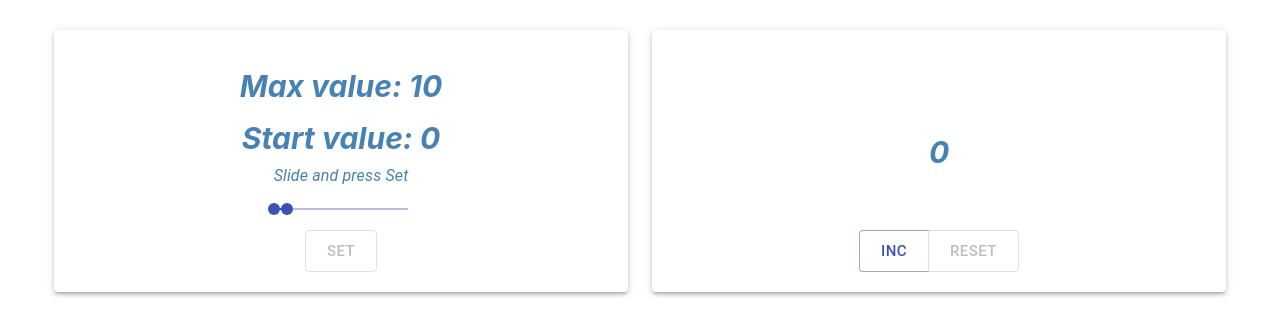
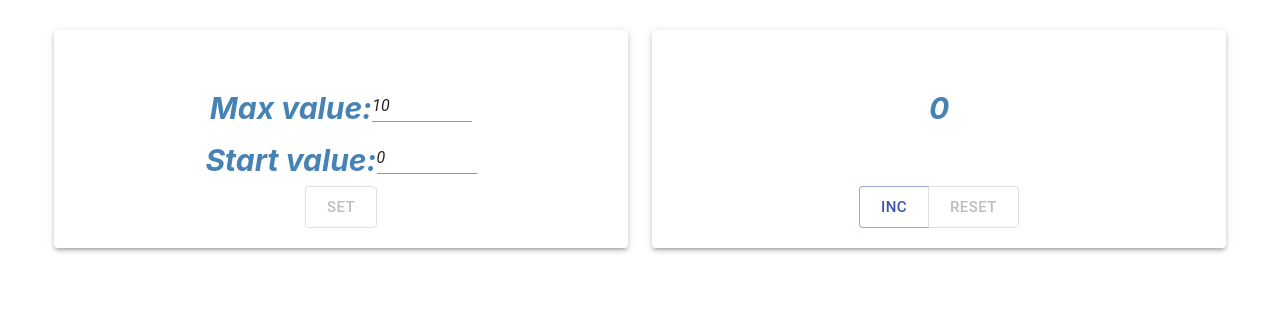
Before and after one commit to EugeneMorash/counter-redux, a React (Create React App) app: page / in a window 1280 px wide. Shown: the top 336 px of the page. Built offline with nearby package versions, Linux system fonts and the light colour scheme.

Commit message:
build with slider

```diff
--- a/src/components/CountBlock.tsx
+++ b/src/components/CountBlock.tsx
@@ -35,10 +35,16 @@ export function CountBlock() {
         }
     }
 
+    const isTextRed =
+        counter.maxValue === counter.count ||
+        counter.maxValue <= counter.startValue ||
+        counter.startValue < 0 ||
+        counter.maxValue <= 0
+
     return (
         <Box className={classes.box}>
             <Box
-                style={(counter.count === counter.maxValue || counter.startValue === counter.maxValue) ? {color: "red"} : {}}>
+                style={(isTextRed) ? {color: "red"} : {color: 'steelblue'}}>
                 <p>{getCondition()}</p>
             </Box>
             <ButtonGroup disableElevation
--- a/src/components/SetBlock.tsx
+++ b/src/components/SetBlock.tsx
@@ -1,12 +1,12 @@
-import React from 'react';
+import React, {ChangeEvent} from 'react';
 import {useDispatch, useSelector} from "react-redux";
 import {AppRootStateType} from "../redux/store";
-import {changeSettingsAC, CounterType, setCountAC} from "../redux/state-reducer";
+import {changeSettingsAC, CounterType, setMaxValueAC, setStartValueAC} from "../redux/state-reducer";
 import {useStyles} from "../components/Styles";
 import Button from "@material-ui/core/Button";
-import RangeSlider from "./Slider";
 import Box from '@material-ui/core/Box';
 import {Dispatch} from "redux";
+import {TextField} from "@material-ui/core";
 
 export function SetBlock() {
 
@@ -18,26 +18,54 @@ export function SetBlock() {
 
     const dispatch = useDispatch<Dispatch>()
 
+    const isSetDisable =
+        counter.maxValue <= counter.startValue ||
+        counter.startValue < 0 ||
+        counter.maxValue <= 0 ||
+        !counter.isSettings
+
+    const checkValidValue = (value: number) => {
+        const checkLimits = counter.maxValue <= counter.startValue
+        return {backgroundColor: (value < 0 || checkLimits) ? 'red' : ''}
+    };
+
+
+    const onStartChangeValue = (e: ChangeEvent<HTMLInputElement>) => {
+        dispatch(setStartValueAC(Number(e.currentTarget.value)))
+        dispatch(changeSettingsAC(true))
+    };
+
+    const onMaxChangeValue = (e: ChangeEvent<HTMLInputElement>) => {
+        dispatch(setMaxValueAC(Number(e.currentTarget.value)))
+        dispatch(changeSettingsAC(true))
+    };
 
     const onSetClickHandler = () => {
-        dispatch(setCountAC(counter.startValue, counter.maxValue))
+        // dispatch(setCountAC(counter.startValue, counter.maxValue))
         dispatch(changeSettingsAC(false))
     };
-
-    const isSetDisable =
-        counter.startValue < 0 ||
-        counter.maxValue <= 0 ||
-        counter.maxValue <= counter.startValue ||
-        !counter.isSettings
 
 
     return (
         <Box className={classes.box}>
 
-            <Box m={1}>Max value: {counter.maxValue}</Box>
-            <Box m={1}>Start value: {counter.startValue}</Box>
+            <Box m={1}>Max value:
+                <TextField type='number'
+                           value={counter.maxValue}
+                           onChange={onMaxChangeValue}
+                           className={classes.input}
+                           style={checkValidValue(counter.maxValue)}
+                />
+            </Box>
+            <Box m={1}>Start value:
+                <TextField type='number'
+                           value={counter.startValue}
+                           onChange={onStartChangeValue}
+                           className={classes.input}
+                           style={checkValidValue(counter.startValue)}
+                /></Box>
 
-            <RangeSlider/>
+            {/*<RangeSlider/>*/}
 
             <Button variant="outlined"
                     color="primary"
--- a/src/components/Styles.ts
+++ b/src/components/Styles.ts
@@ -23,6 +23,10 @@ export const useStyles = makeStyles(() =>
         paper: {
             height: '100%',
             padding: '5px 15px 20px'
+        },
+        input: {
+            marginLeft: 10,
+            maxWidth: 100
         }
     })
 );
--- a/src/redux/state-reducer.ts
+++ b/src/redux/state-reducer.ts
@@ -1,6 +1,5 @@
 export const INC_COUNT = "INC-COUNT"
 export const RES_COUNT = "RES-COUNT"
-export const SET_COUNT = "SET-COUNT"
 export const SET_SETTINGS = "SET-SETTINGS"
 export const SET_START = 'SET-START'
 export const SET_MAX = 'SET-MAX'
@@ -9,14 +8,13 @@ export const SET_MAX = 'SET-MAX'
 export type ActionType =
     | IncCountAT
     | ResCountAT
-    | SetCountAT
     | ChangeSettingsAT
     | setStartValueAT
     | setMaxValueAT
 
 export type IncCountAT = ReturnType<typeof incCountAC>
 export type ResCountAT = ReturnType<typeof resCountAC>
-export type SetCountAT = ReturnType<typeof setCountAC>
+
 export type ChangeSettingsAT = ReturnType<typeof changeSettingsAC>
 export type setStartValueAT = ReturnType<typeof setStartValueAC>
 export type setMaxValueAT = ReturnType<typeof setMaxValueAC>
@@ -38,16 +36,17 @@ export const counterReducer = (state: CounterType = initialState, action: Action
         }
         case RES_COUNT:
             return {...state, count: action.startValue}
-        case SET_COUNT:
-            return {
-                ...state,
-                startValue: action.startValue,
-                maxValue: action.max,
-                count: action.startValue
-            }
+        // case SET_COUNT:
+        //     return {
+        //         ...state,
+        //         startValue: action.startValue,
+        //         maxValue: action.max,
+        //
+        //     }
         case SET_SETTINGS:
             return {
                 ...state,
+                count: state.startValue,
                 isSettings: action.isSettings
             }
         case SET_START:
@@ -67,7 +66,6 @@ export const counterReducer = (state: CounterType = initialState, action: Action
 
 }
 
-
 export const incCountAC = (count: number) => ({
     type: INC_COUNT,
     count
@@ -77,12 +75,6 @@ export const resCountAC = (count: number, startValue: number) => ({
     type: RES_COUNT,
     count,
     startValue
-}) as const
-
-export const setCountAC = (startValue: number, max: number) => ({
-    type: SET_COUNT,
-    startValue,
-    max
 }) as const
 
 export const changeSettingsAC = (isSettings: boolean) => ({
```
Also changed, not shown: package.json (+7 -3 lines), 2 other files (tests, documents, lock files or other folders).
